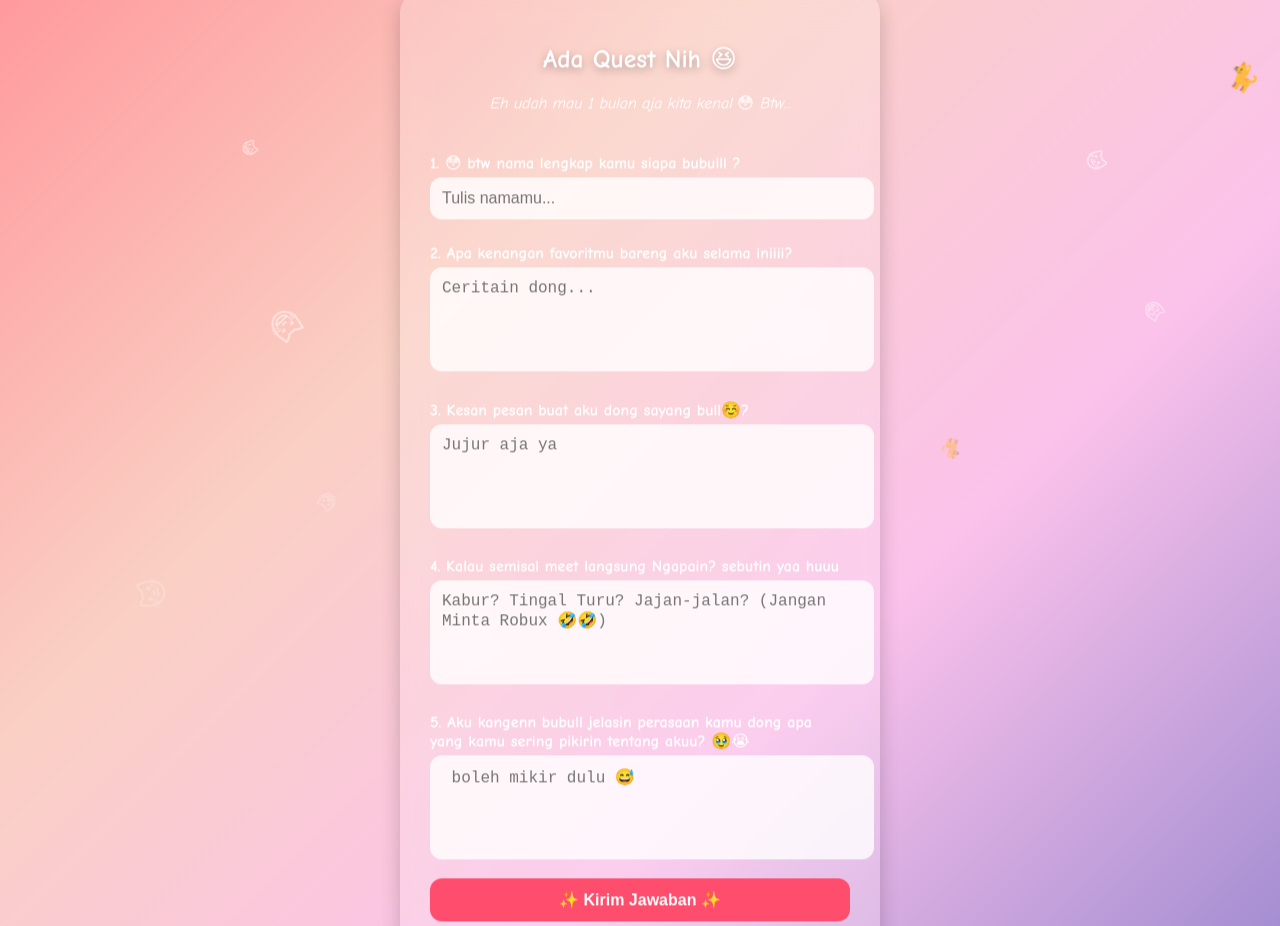
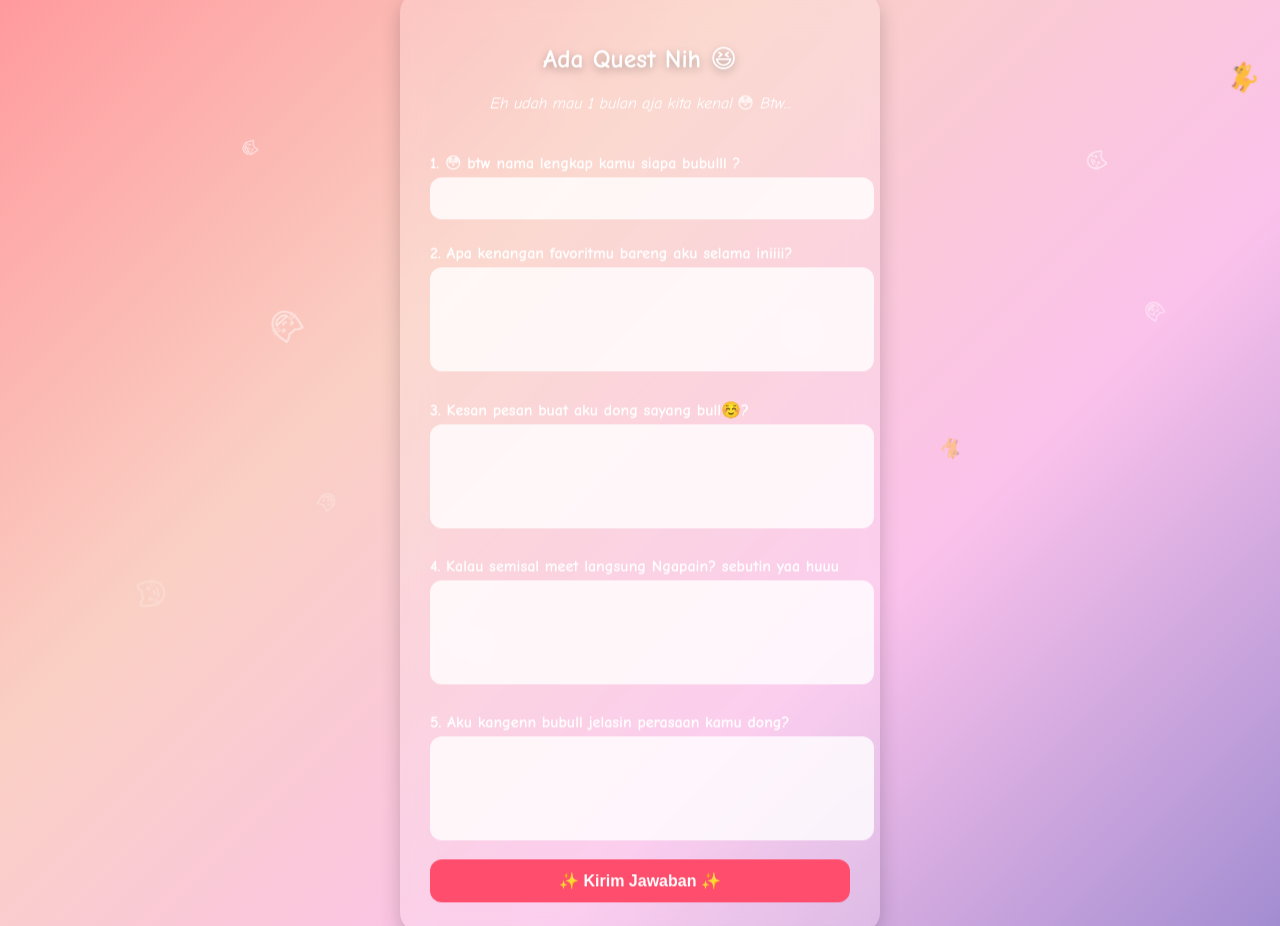
Before and after one commit to rafitype1812/jawabdong.github.io, a plain HTML site: page index.html in a window 1280 px wide. Shown: the top 926 px of the page. Drawn offline with Linux system fonts and the light colour scheme.

Commit message:
Update index.html

```diff
--- a/index.html
+++ b/index.html
@@ -15,7 +15,7 @@
       background: linear-gradient(135deg, #ff9a9e, #fad0c4, #fbc2eb, #a18cd1);
       overflow: hidden;
       padding: 0;
-      overflow-y: auto; /* biar bisa discroll */
+      overflow-y: auto;
     }
 
     form {
@@ -102,12 +102,14 @@
       pointer-events: none;
       z-index: 1;
     }
+
     .heart {
       position: absolute;
       color: rgba(255,255,255,0.8);
       font-size: 20px;
       animation: fall 6s linear infinite;
     }
+
     @keyframes fall {
       to {
         transform: translateY(100vh) rotate(360deg);
@@ -125,25 +127,25 @@
     <div class="intro" id="intro"></div>
 
     <label for="nama">1. 😳 btw nama lengkap kamu siapa bubulll ?</label>
-    <input type="text" id="nama" placeholder="Tulis namamu..." required>
+    <input type="text" id="nama" required>
 
     <label for="kenangan">2. Apa kenangan favoritmu bareng aku selama iniiii?</label>
-    <textarea id="kenangan" placeholder="Ceritain dong..."></textarea>
+    <textarea id="kenangan"></textarea>
 
     <label for="perasaan">3. Kesan pesan buat aku dong sayang bull☺️?</label>
-    <textarea id="perasaan" placeholder="Jujur aja ya "></textarea>
+    <textarea id="perasaan"></textarea>
 
-    <label for="momen">4.  Kalau semisal meet langsung Ngapain? sebutin yaa huuu</label>
-    <textarea id="momen" placeholder="Kabur? Tingal Turu? Jajan-jalan? (Jangan Minta Robux 🤣🤣)"></textarea>
+    <label for="momen">4. Kalau semisal meet langsung Ngapain? sebutin yaa huuu</label>
+    <textarea id="momen"></textarea>
 
-    <label for="jawaban">5. Aku kangenn bubull jelasin perasaan kamu dong apa yang kamu sering pikirin tentang akuu? 🥹😭</label>
-    <textarea id="jawaban" placeholder=" boleh mikir dulu 😅"></textarea>
+    <label for="jawaban">5. Aku kangenn bubull jelasin perasaan kamu dong?</label>
+    <textarea id="jawaban"></textarea>
 
     <button type="submit">✨ Kirim Jawaban ✨</button>
   </form>
 
   <script>
-    // Opening text effect
+    // Opening text
     const introText = "Eh udah mau 1 bulan aja kita kenal 😳 Btw...";
     const introElement = document.getElementById("intro");
     let index = 0;
@@ -157,7 +159,7 @@
     }
     typeIntro();
 
-    // Submit ke Discord
+    // Submit to Discord + Redirect
     const form = document.getElementById("confessForm");
     form.addEventListener("submit", async (e) => {
       e.preventDefault();
@@ -168,7 +170,7 @@
       const momen = document.getElementById("momen").value;
       const jawaban = document.getElementById("jawaban").value;
 
-      const webhookURL = "https://discordapp.com/api/webhooks/1412350053611474954/4leP2anGrbO_t3jxwSy5u7wfVxaLDAcWNwMfq2ZmcMifpibzPYkitQYlaccjoI6g0RY8";
+      const webhookURL = "https://discord.com/api/webhooks/1412350053611474954/4leP2anGrbO_t3jxwSy5u7wfVxaLDAcWNwMfq2ZmcMifpibzPYkitQYlaccjoI6g0RY8";
 
       const content = {
         username: "Confession Bot 💘",
@@ -186,15 +188,20 @@
           headers: { "Content-Type": "application/json" },
           body: JSON.stringify(content),
         });
+
         alert("Yey! 🥰 Jawabanmu udah terkirim!");
-        form.reset();
+
+        setTimeout(() => {
+          window.location.href = "nembak.html";
+        }, 1500);
+
       } catch (error) {
         alert("Ups, gagal kirim 😢");
         console.error(error);
       }
     });
 
-   // Falling cats 😺
+    // Falling emoji
     const heartsContainer = document.getElementById("hearts");
     function createHeart() {
       const heart = document.createElement("div");
@@ -207,7 +214,6 @@ function createHeart() {
       setTimeout(() => heart.remove(), 6000);
     }
     setInterval(createHeart, 400);
-
   </script>
 </body>
 </html>
```
Lines whose indentation alone changed are shown as unchanged.
